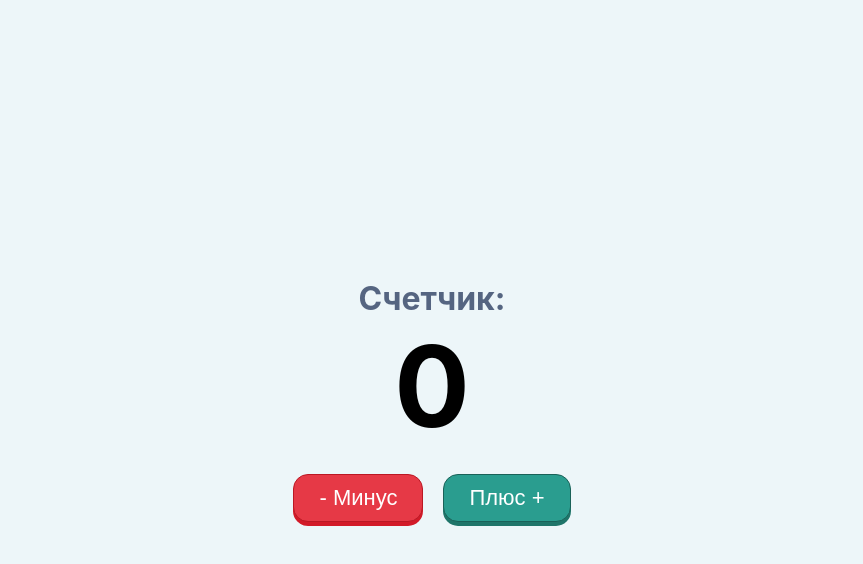
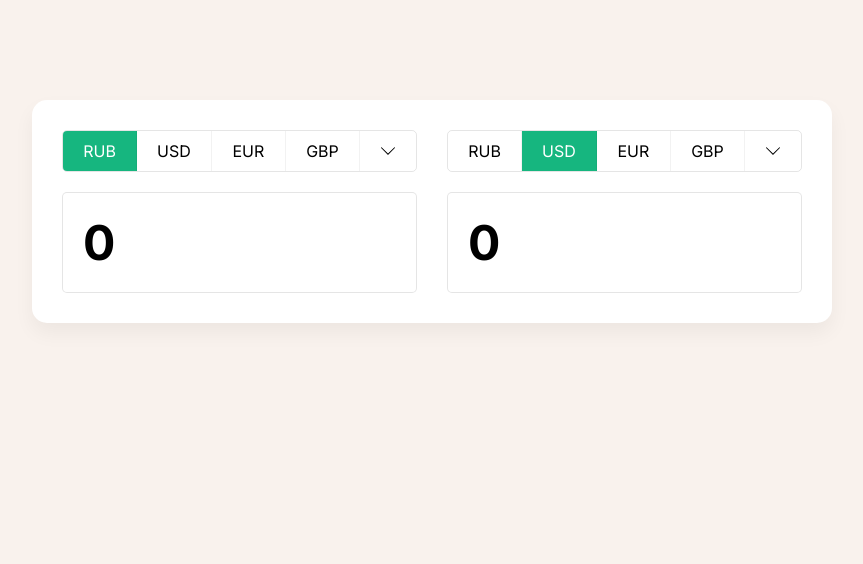
Before and after one commit to SmirnovArtemFront/react-counter, a React (Create React App) app: page / in a window 1280 px wide. Shown: the top 564 px of the page, without its empty margins (208-1071 px from the left). Built offline with nearby package versions, Linux system fonts and the light colour scheme; no server answers.

Commit message:
подключение api и создание проекта

```diff
--- a/package.json
+++ b/package.json
@@ -6,6 +6,7 @@
     "@testing-library/jest-dom": "^5.16.4",
     "@testing-library/react": "^13.3.0",
     "@testing-library/user-event": "^13.5.0",
+    "body-parser": "^1.20.2",
     "react": "^18.1.0",
     "react-dom": "^18.1.0",
     "react-scripts": "5.0.1",
--- a/src/App.js
+++ b/src/App.js
@@ -1,14 +1,31 @@
-import './index.scss';
+import React from "react";
+import { Block } from "./Block";
+import "./index.scss";
+import { json } from "body-parser";
 
 function App() {
+  const [rates, setRates] = React.useState({});
+
+  React.useEffect(() => {
+    fetch("https://cdn.cur.su/api/latest.json")
+      .then((res) => res.json())
+      .then((json) => {
+        setRates(json.retes);
+        console.log(json.rates);
+      })
+      .catch((err) => {
+        console.warn(err);
+        alert("Не удалось получить информацию");
+      });
+  }, []);
   return (
     <div className="App">
-      <div>
-        <h2>Счетчик:</h2>
-        <h1>0</h1>
-        <button className="minus">- Минус</button>
-        <button className="plus">Плюс +</button>
-      </div>
+      <Block
+        value={0}
+        currency="RUB"
+        onChangeCurrency={(cur) => console.log(cur)}
+      />
+      <Block value={0} currency="USD" />
     </div>
   );
 }
--- /dev/null
+++ b/src/Block.jsx
@@ -0,0 +1,30 @@
+import React from 'react';
+
+const defaultCurrencies = ['RUB', 'USD', 'EUR', 'GBP'];
+
+export const Block = ({ value, currency, onChangeValue, onChangeCurrency }) => (
+  <div className="block">
+    <ul className="currencies">
+      {defaultCurrencies.map((cur) => (
+        <li
+          onClick={() => onChangeCurrency(cur)}
+          className={currency === cur ? 'active' : ''}
+          key={cur}>
+          {cur}
+        </li>
+      ))}
+      <li>
+        <svg height="50px" viewBox="0 0 50 50" width="50px">
+          <rect fill="none" height="50" width="50" />
+          <polygon points="47.25,15 45.164,12.914 25,33.078 4.836,12.914 2.75,15 25,37.25 " />
+        </svg>
+      </li>
+    </ul>
+    <input
+      onChange={(e) => onChangeValue(e.target.value)}
+      value={value}
+      type="number"
+      placeholder={0}
+    />
+  </div>
+);
--- a/src/index.scss
+++ b/src/index.scss
@@ -1,71 +1,81 @@
+@import url('https://fonts.googleapis.com/css2?family=Inter:wght@400;500;600;700;800;900&display=swap');
+
 body {
-  margin: 0;
-  font-family: -apple-system, BlinkMacSystemFont, 'Segoe UI', 'Roboto', 'Oxygen', 'Ubuntu',
-    'Cantarell', 'Fira Sans', 'Droid Sans', 'Helvetica Neue', sans-serif;
-  -webkit-font-smoothing: antialiased;
-  -moz-osx-font-smoothing: grayscale;
-  background-color: #edf6f9;
+  background-color: #f9f2ed;
+}
+
+* {
+  font-family: 'Inter', system-ui !important;
+  box-sizing: border-box;
+  user-select: none;
 }
 
 .App {
+  display: grid;
+  grid-template-columns: 1fr 1fr;
+  grid-column-gap: 30px;
+  width: 800px;
+  margin: 100px auto;
+  background-color: #fff;
+  padding: 30px;
+  box-shadow: 0 10px 20px rgba(0, 0, 0, 0.05);
+  border-radius: 15px;
+}
+
+.block {
+  input {
+    border: 1px solid rgba(0, 0, 0, 0.1);
+    font-size: 3rem;
+    font-weight: bold;
+    padding: 20px 20px;
+    letter-spacing: 1.3px;
+    outline: none;
+    margin-top: 20px;
+    border-radius: 5px;
+    width: 100%;
+  }
+}
+
+.currencies {
   display: flex;
-  align-items: center;
-  justify-content: center;
-  height: 100vh;
-  text-align: center;
+  list-style: none;
+  padding: 0;
+  margin: 0;
+  border: 1px solid rgba(0, 0, 0, 0.1);
+  border-radius: 5px;
+  overflow: hidden;
 
-  h1 {
-    color: #000;
-    font-size: 7rem;
-    margin: 0;
-    margin-bottom: 20px;
-
-    &.plus {
-      color: #2a9d8f;
-    }
-    &.minus {
-      color: #e63946;
-    }
-  }
-
-  h2 {
-    font-size: 2rem;
-    margin: 0;
-    color: #556581;
-  }
-
-  button {
-    background: transparent;
-    border: 2px solid transparent;
-    text-align: center;
-    font-size: 22px;
-    border-radius: 15px;
-    padding: 10px 25px;
+  li {
+    display: inline-flex;
+    padding: 10px 20px;
+    border-right: 1px solid rgba(0, 0, 0, 0.05);
     cursor: pointer;
-    margin: 0 10px;
-    transition: all 0.05s ease-in-out;
-
-    &.minus {
-      background-color: #e63946;
-      color: #fff;
-      box-shadow: 0 4px 0 darken(#e63946, 10%);
-      border: 1px solid darken(#e63946, 15%);
-    }
-
-    &.plus {
-      background-color: #2a9d8f;
-      color: #fff;
-      box-shadow: 0 4px 0 darken(#2a9d8f, 10%);
-      border: 1px solid darken(#2a9d8f, 15%);
-    }
+    justify-content: center;
+    flex: 1;
 
     &:hover {
-      transform: translateY(-2px);
+      background-color: rgba(0, 0, 0, 0.03);
     }
 
     &:active {
-      transform: translateY(2px);
-      box-shadow: none;
+      background-color: rgba(0, 0, 0, 0.05);
+    }
+
+    &.active {
+      background-color: #16b67f;
+      color: #fff;
+    }
+
+    &:last-of-type {
+      display: inline-flex;
+      align-items: center;
+      flex: 0 0 50px;
+      border-right: 0;
+
+      svg {
+        width: 16px;
+        height: 16px;
+      }
     }
   }
 }
```
Also changed, not shown: 1 other file (tests, documents, lock files or other folders).
